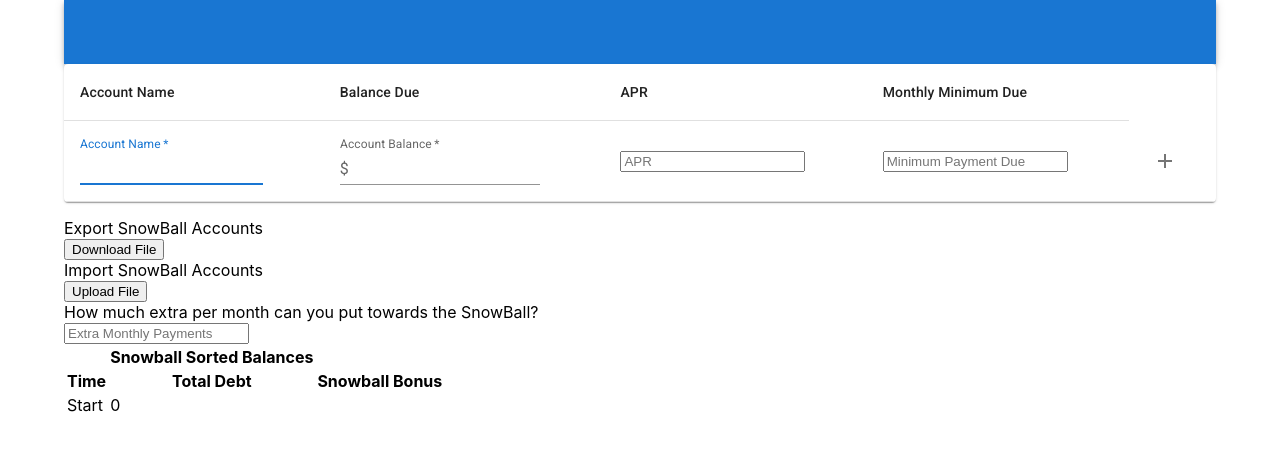
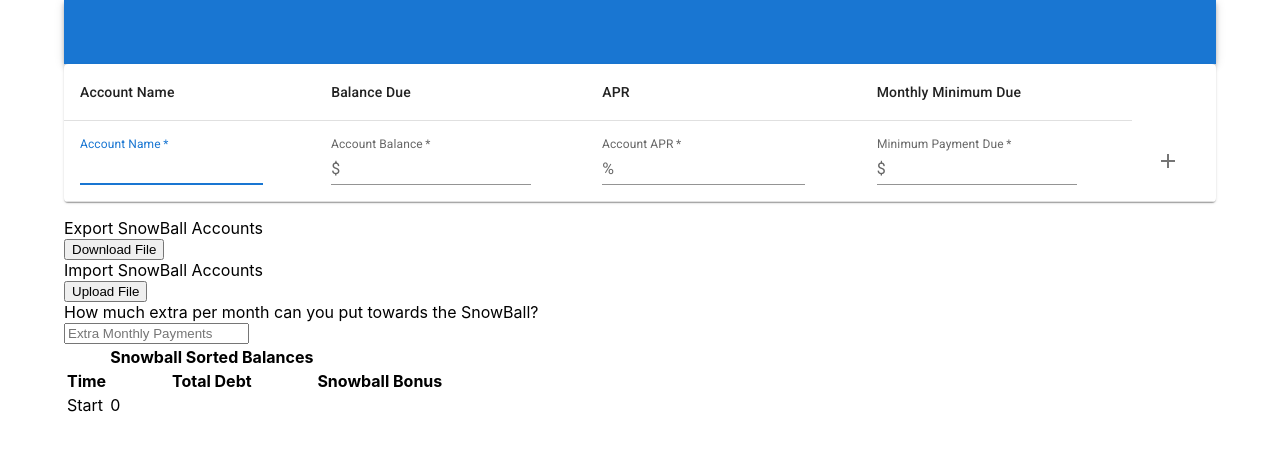
Before and after one commit to chase-skibeness/snowball, a React (Create React App) app: page / in a window 1280 px wide. Shown: the top 450 px of the page. Built offline with nearby package versions, Linux system fonts and the light colour scheme.

Commit message:
finished AddAccountForm conversion (enter not working)

```diff
--- a/src/AccountsDisplay/AddAccountForm.js
+++ b/src/AccountsDisplay/AddAccountForm.js
@@ -33,6 +33,7 @@ export default function AddAccountForm({ accounts, updateAccounts }) {
         <TextField
           variant="standard"
           label="Account Balance"
+          form="accountAddForm"
           InputProps={{
             startAdornment: <InputAdornment position="start">$</InputAdornment>
           }}
@@ -44,33 +45,34 @@ export default function AddAccountForm({ accounts, updateAccounts }) {
         />
       </TableCell>
       <TableCell>
-        <input
-          placeholder="APR"
+        <TextField
+          variant="standard"
+          label="Account APR"
+          form="accountAddForm"
+          InputProps={{
+            startAdornment: <InputAdornment position="start">%</InputAdornment>
+          }}
           required={true}
-          form="accountAddForm"
+          value={newAccountInput["APR"]}
+          onChange={(e) => setNewAccount({...newAccountInput, "APR": parseFloat(e.target.value) })}
+          type="number"
           step={0.01}
-          type="number"
-          value={newAccountInput["APR"]}
-          onChange={(e) =>
-            setNewAccount({ ...newAccountInput, APR: parseFloat(e.target.value) })
-          }
-        ></input>
+        />
       </TableCell>
       <TableCell>
-        <input
-          placeholder="Minimum Payment Due"
+        <TextField
+          variant="standard"
+          label="Minimum Payment Due"
+          form="accountAddForm"
+          InputProps={{
+            startAdornment: <InputAdornment position="start">$</InputAdornment>
+          }}
           required={true}
-          form="accountAddForm"
+          value={newAccountInput["minimum Payment Due"]}
+          onChange={(e) => setNewAccount({...newAccountInput, "minimum Payment Due": parseFloat(e.target.value) })}
+          type="number"
           step={0.01}
-          type="number"
-          value={newAccountInput["minimum Payment Due"]}
-          onChange={(e) =>
-            setNewAccount({
-              ...newAccountInput,
-              "minimum Payment Due": parseFloat(e.target.value),
-            })
-          }
-        ></input>
+        />
       </TableCell>
       <TableCell>
         <IconButton
```
